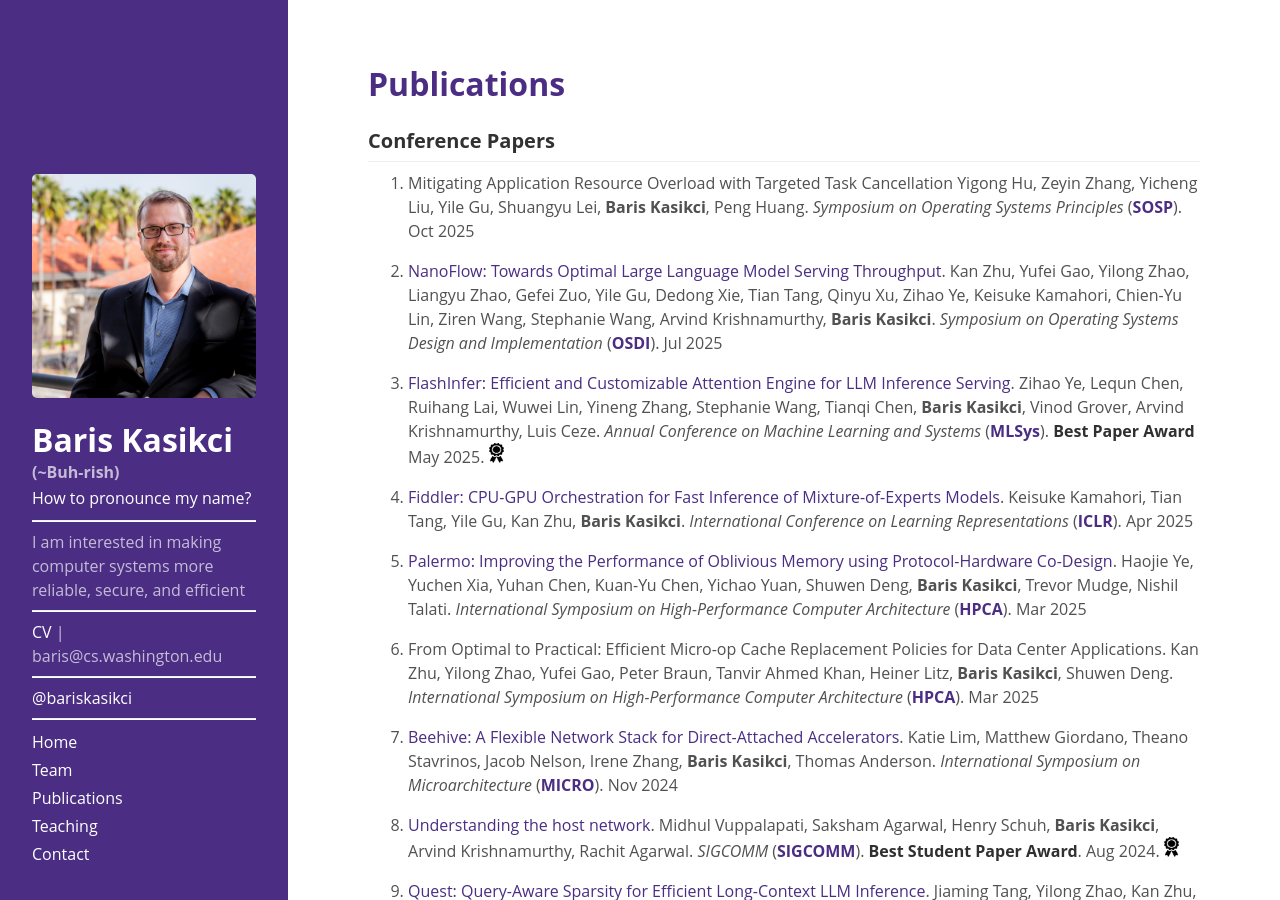
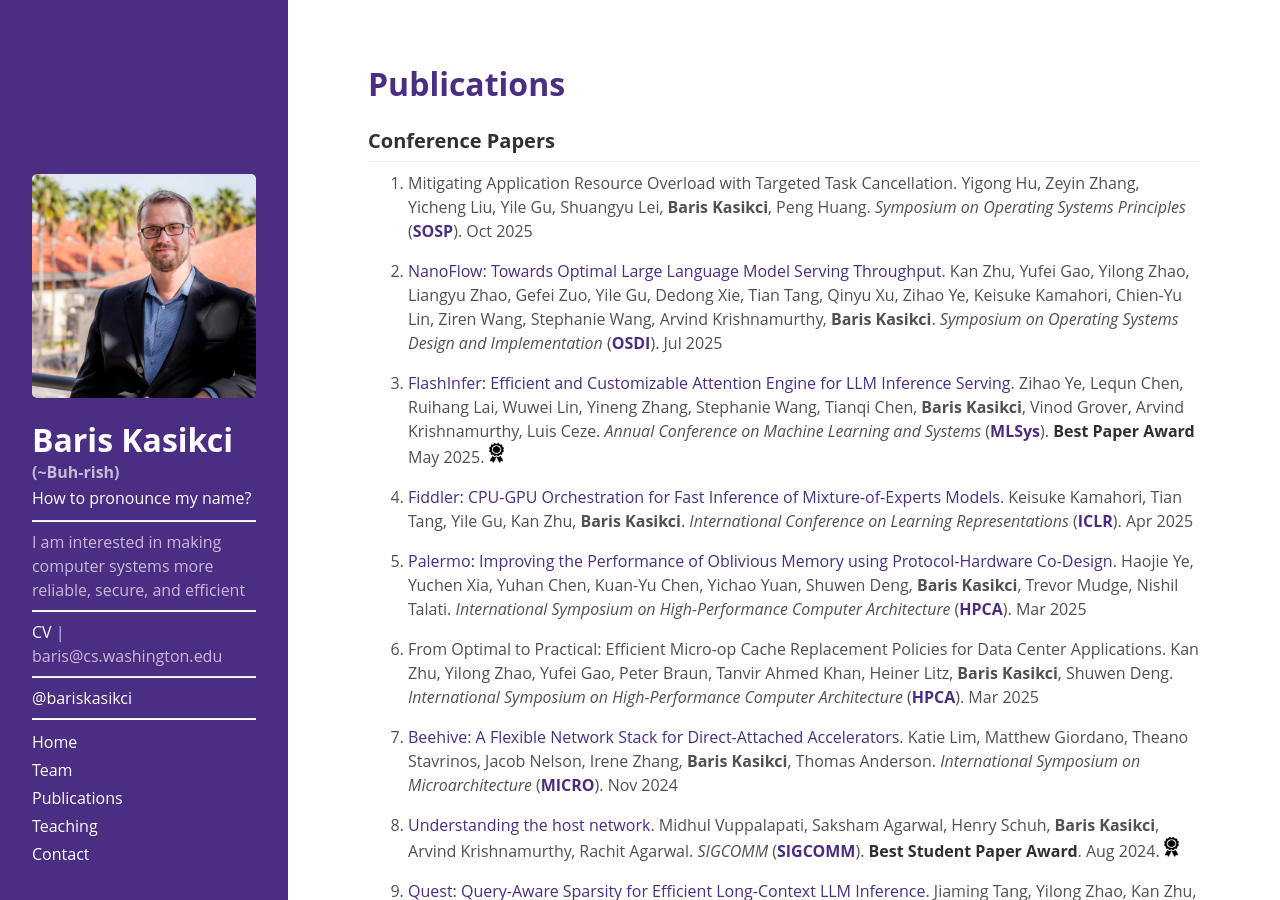
Before and after one commit to kasikci/kasikci.github.io, a Jekyll site: the page built from publications.md, in a window 1280 px wide and 900 px high. Built offline with Jekyll 4.4.1, drawn with Linux system fonts in a browser that asks for light colours.

```diff
--- a/publications.md
+++ b/publications.md
@@ -6,7 +6,7 @@ title: Publications
 ### Conference Papers
 <hr>
 
-1. Mitigating Application Resource Overload with Targeted Task Cancellation Yigong Hu, Zeyin Zhang, Yicheng Liu, Yile Gu, Shuangyu Lei, <b>Baris Kasikci</b>, Peng Huang. *Symposium on Operating Systems Principles* ([**SOSP**](https://sosp2025.sigops.org/)). Oct 2025
+1. Mitigating Application Resource Overload with Targeted Task Cancellation. Yigong Hu, Zeyin Zhang, Yicheng Liu, Yile Gu, Shuangyu Lei, <b>Baris Kasikci</b>, Peng Huang. *Symposium on Operating Systems Principles* ([**SOSP**](https://sosp2025.sigops.org/)). Oct 2025
 
 1. [NanoFlow: Towards Optimal Large Language Model Serving Throughput](https://arxiv.org/abs/2408.12757v2). Kan Zhu, Yufei Gao, Yilong Zhao, Liangyu Zhao, Gefei Zuo, Yile Gu, Dedong Xie, Tian Tang, Qinyu Xu, Zihao Ye, Keisuke Kamahori, Chien-Yu Lin, Ziren Wang, Stephanie Wang, Arvind Krishnamurthy, <b>Baris Kasikci</b>. *Symposium on Operating Systems Design and Implementation* ([**OSDI**](https://www.usenix.org/conference/osdi25)). Jul 2025
 
```
